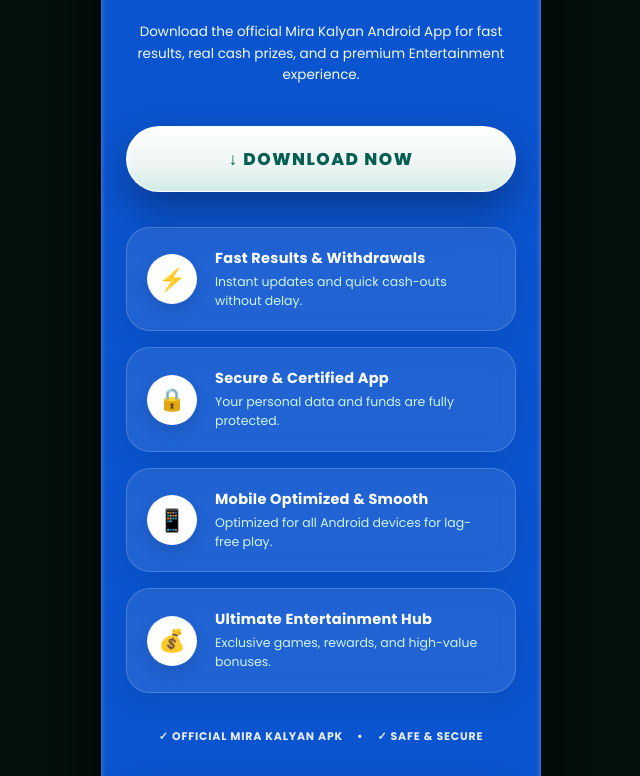
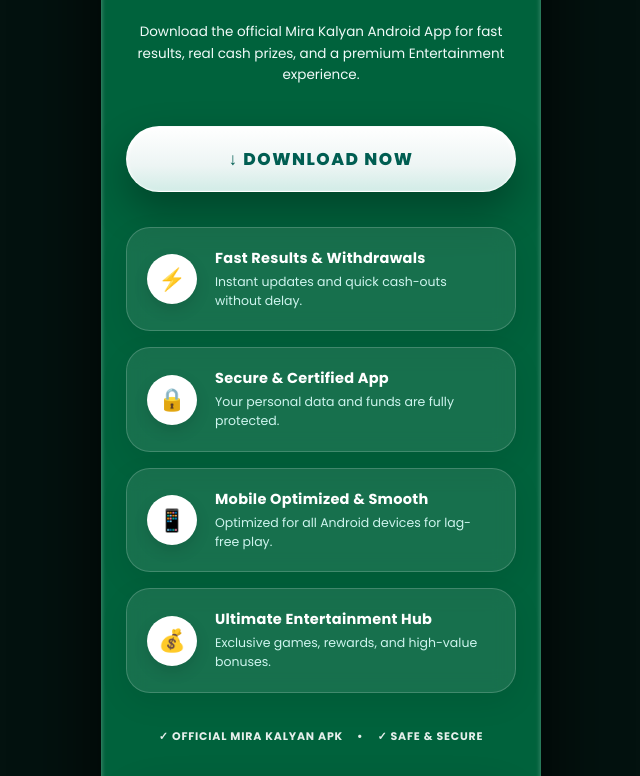
Before and after one commit to codepub2025-dev/mira-kalyan, a plain HTML site: page index.html in a window 1280 px wide. Shown: the part 455-1231 px from the top of the page, without its empty margins (319-959 px from the left). Drawn offline with Linux system fonts and the light colour scheme.

Commit message:
Update index.html

```diff
--- a/index.html
+++ b/index.html
@@ -56,7 +56,7 @@ src="https://www.facebook.com/tr?id=2112583246275574&ev=PageView&noscript=1"
             width: 100%;
             max-width: 440px;
             /* Multi-layered rich premium teal aura matching Image 1000251388.jpg */
-            background: #0b54cf;
+            background: #00623c;
             margin: 0 auto;
             min-height: 96vh;
             padding: 35px 24px 45px 24px;
```
